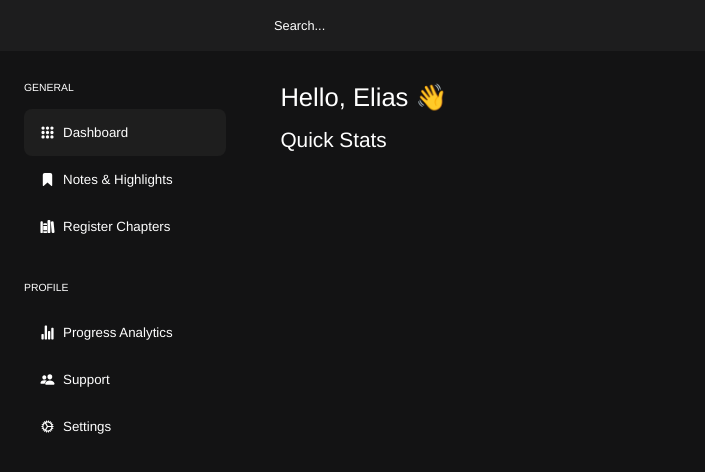
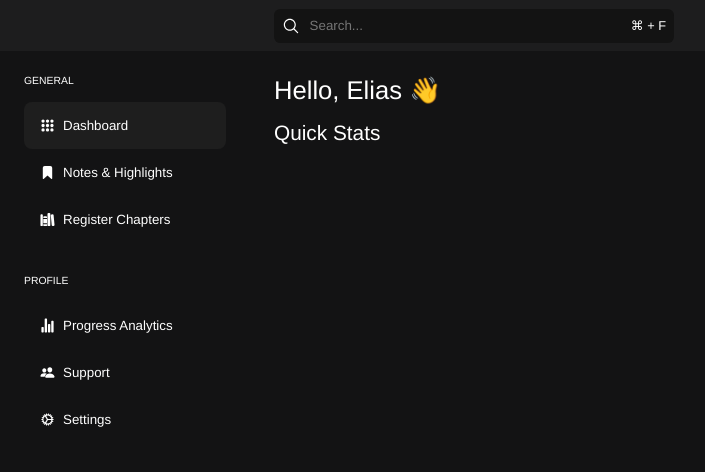
Before and after one commit to FrogyTTv/Daily-Word, a React (Vite) app: page / in a window 1280 px wide. Shown: the top 472 px of the page, without its empty margins (0-705 px from the left). Built offline with nearby package versions, Linux system fonts and the light colour scheme.

Commit message:
Added searchbar styling

```diff
--- a/src/ui/App.css
+++ b/src/ui/App.css
@@ -71,6 +71,15 @@ body {
   padding-left: var(--universal-padding);
 }
 
+/* Re-enable interaction for controls inside the draggable titlebar. */
+.titlebar input,
+.titlebar button,
+.titlebar a,
+.searchbar {
+  -webkit-app-region: no-drag;
+  app-region: no-drag;
+}
+
 .nav-button {
   display: flex;
   gap: 0.5rem;
@@ -120,7 +129,7 @@ body {
   grid-template-columns: 250px 1fr;
   grid-template-rows: 3.2rem 1fr;
   /* padding: .4rem; */
-  gap: 0.4rem;
+  /* gap: 0.4rem; */
   /* background-color: blue; */
 
   /* > * {
@@ -137,3 +146,24 @@ main {
     padding-top: 0.12rem;
   }
 }
+
+/*
+.search-section {
+  width: 100%;
+  min-width: 16rem;
+  max-width: 25rem;
+  display: flex;
+  justify-content: space-between;
+  align-items: center;
+
+  margin: var(--universal-padding);
+  padding: 0.5rem;
+  border-radius: 0.4rem;
+  gap: 0.6rem;
+  } */
+
+.searchbar {
+  border-radius: 0.4rem;
+  background-color: #131313;
+  padding: 0.5rem;
+}
--- a/src/ui/components/searchbar.tsx
+++ b/src/ui/components/searchbar.tsx
@@ -1,10 +1,27 @@
 import React from "react";
+import SearchIcon from "../assets/search.svg";
 
 function Searchbar() {
   return (
-    <>
-      <p>Search...</p>
-    </>
+    <div
+      style={{
+        display: "flex",
+        justifyContent: "space-between",
+        alignItems: "center",
+        minWidth: "16rem",
+        maxWidth: "25rem",
+        gap: "0.6rem",
+      }}
+      className="searchbar"
+    >
+      <img src={SearchIcon} style={{ width: "18px" }} />
+      <input
+        style={{ flexGrow: 1, border: "none", backgroundColor: "inherit" }}
+        type="search"
+        placeholder="Search..."
+      />
+      <p>⌘ + F</p>
+    </div>
   );
 }
 
```
Also changed, not shown: src/ui/assets/search.svg (added).
